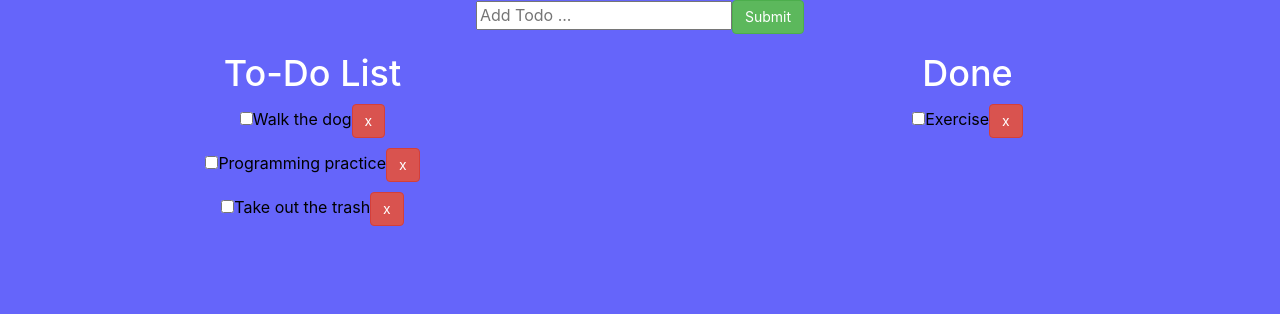
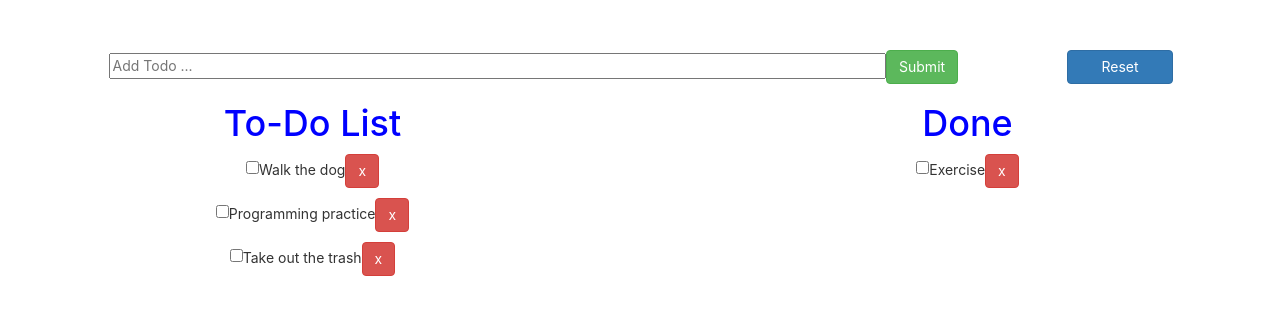
Before and after one commit to daniellekorn/todo, a React (Create React App) app: page / in a window 1280 px wide. Shown: the top 314 px of the page. Built offline with nearby package versions, Linux system fonts and the light colour scheme.

Commit message:
style edits; white w/ prop btns

```diff
--- a/src/App.css
+++ b/src/App.css
@@ -1,7 +1,12 @@
 body {
-	background-color: rgb(101, 101, 250);
+	background-color: rgb(255, 255, 255);
+	padding-top: 50px;
 }
 
 h1 {
-	color: white;
+	color: blue;
 }
+
+.add-todo {
+	width: 75%;
+}
--- a/src/App.js
+++ b/src/App.js
@@ -3,6 +3,7 @@ import "./App.css";
 import Header from "./components/Header";
 import Todos from "./components/Todos";
 import AddTodo from "./components/AddTodo";
+import Reset from "./components/Reset";
 import { v4 as uuid } from "uuid";
 
 class App extends React.Component {
@@ -63,11 +64,16 @@ class App extends React.Component {
 		console.log(this.state.todos);
 	};
 
+	refreshPage = () => {
+		this.setState({ todos: [] });
+	};
+
 	render() {
 		return (
 			<div className="text-center row">
-				<div className="col-md-12">
+				<div className="col-md-12 justify-items-center">
 					<AddTodo addTodo={this.addTodo}></AddTodo>
+					<Reset refreshPage={this.refreshPage}></Reset>
 				</div>
 				<div className="col-md-6">
 					<Header></Header>
--- a/src/components/AddTodo.jsx
+++ b/src/components/AddTodo.jsx
@@ -20,12 +20,12 @@ class AddTodo extends React.Component {
 
 	render() {
 		return (
-			<form onSubmit={this.onSubmit}>
+			<form onSubmit={this.onSubmit} className="col-md-10">
 				<input
+					className="input-large add-todo"
 					type="text"
 					name="title"
 					placeholder="Add Todo ..."
-					className="w-100"
 					value={this.state.title}
 					onChange={this.onChange}
 				/>
--- a/src/components/Reset.jsx
+++ b/src/components/Reset.jsx
@@ -4,7 +4,7 @@ function Reset(props) {
 	return (
 		<Fragment>
 			<input
-				className="btn btn-primary"
+				className="btn btn-primary col-md-1"
 				type="reset"
 				value="Reset"
 				onClick={props.refreshPage}
--- a/src/components/TodoItem.jsx
+++ b/src/components/TodoItem.jsx
@@ -5,7 +5,7 @@ class TodoItem extends React.Component {
 	render() {
 		const { id, title } = this.props.todo;
 		return (
-			<div>
+			<div class="row">
 				<p>
 					<input
 						type="checkbox"
--- a/src/components/Todos.css
+++ /dev/null
@@ -1,4 +0,0 @@
-* {
-	font-size: 16px;
-	color: black;
-}
--- a/src/components/Todos.jsx
+++ b/src/components/Todos.jsx
@@ -1,5 +1,4 @@
 import React from "react";
-import "./Todos.css";
 import TodoItem from "./TodoItem";
 import PropTypes from "prop-types";
 
```
